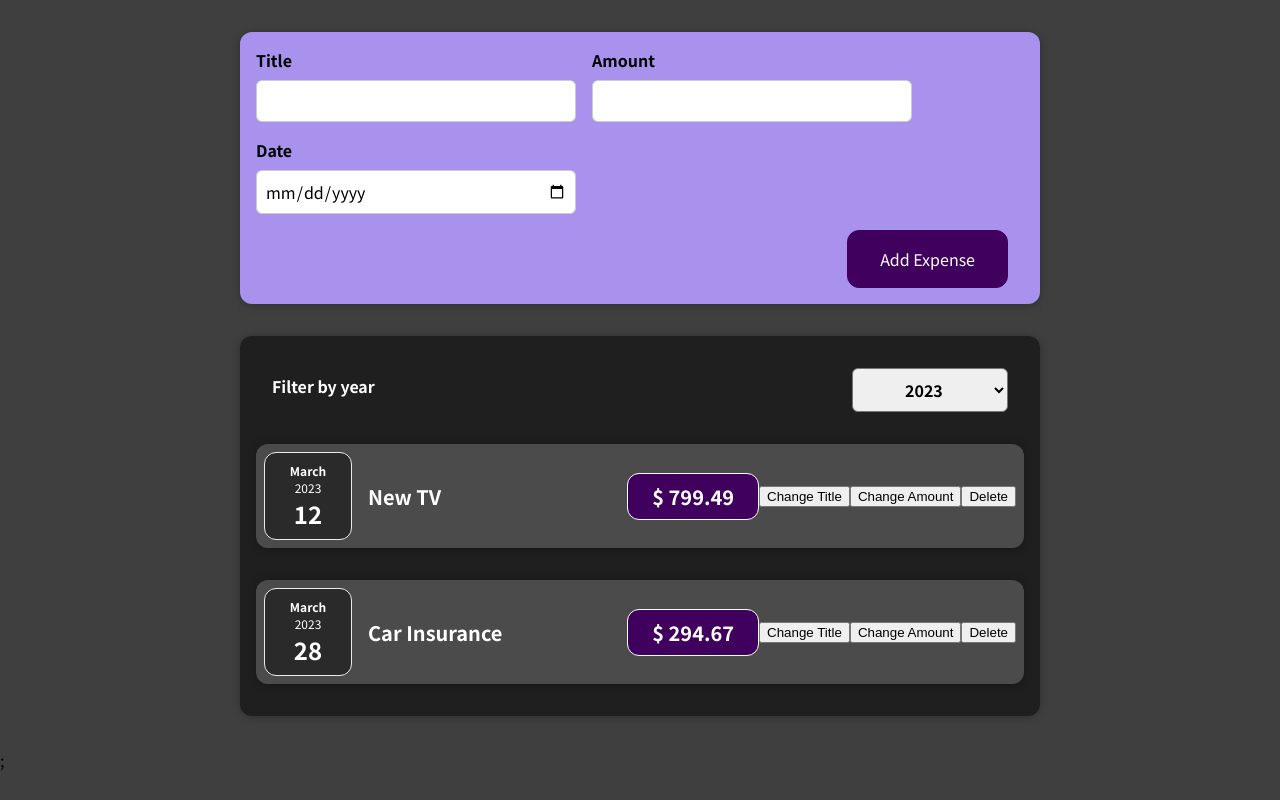
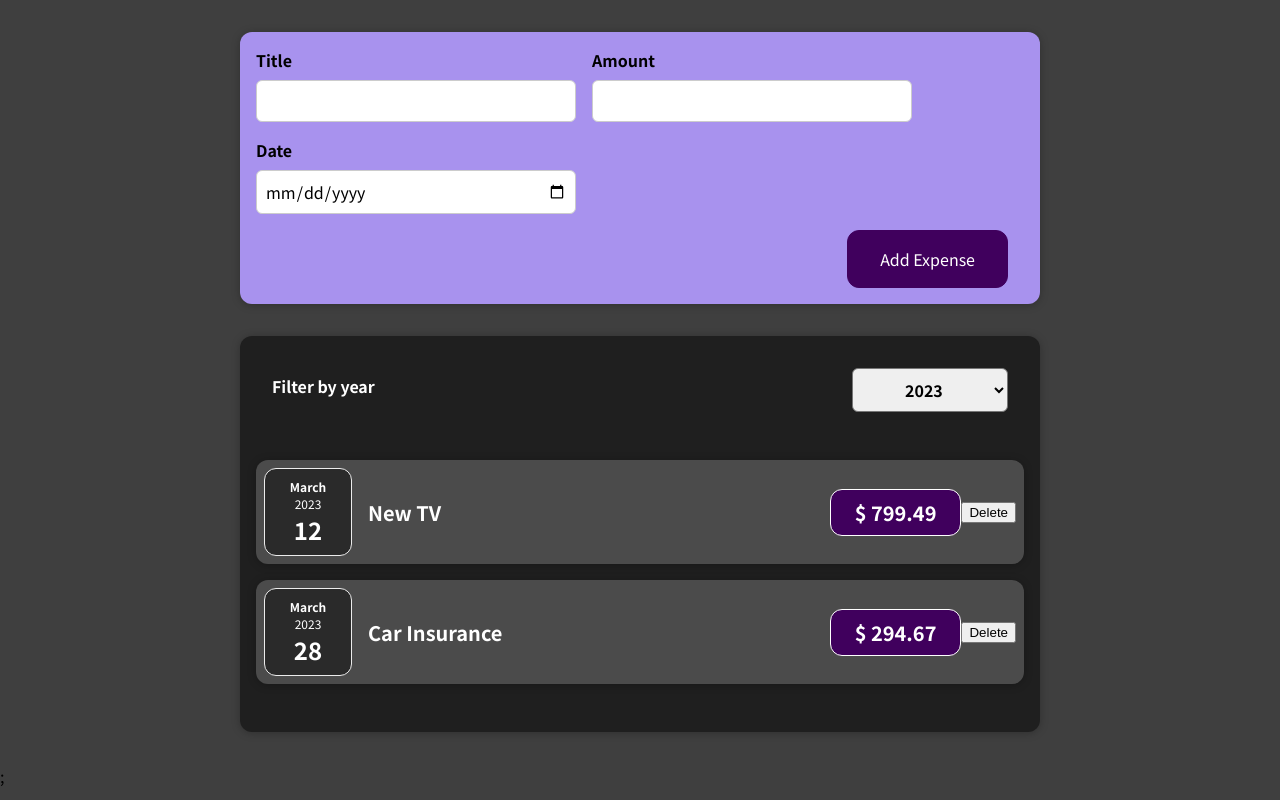
Before and after one commit to shubhamv387/ExpenseTrackerApp-UI-React, a React (Vite) app: page / in a window 1280 px wide. Built offline with nearby package versions, Linux system fonts and the light colour scheme.

Commit message:
added single expense conditional rendering

```diff
--- a/src/assets/components/Expenses/ExpenseItem.jsx
+++ b/src/assets/components/Expenses/ExpenseItem.jsx
@@ -5,29 +5,18 @@ import ExpenseDetails from "./ExpenseDetails";
 import Card from "../UI/Card";
 
 const ExpenseItem = (props) => {
-  const [title, setTitle] = useState(props.title);
-  const [amount, setAmount] = useState(props.amount);
-
-  const titleHandler = () => {
-    setTitle("Hello");
-  };
-
-  const amountHandler = () => {
-    setAmount(100);
-  };
-
   const deleteHandler = (id) => {
     props.delete(id);
   };
 
   return (
-    <Card className="expense-item">
-      <ExpenseDate date={props.date} />
-      <ExpenseDetails title={title} amount={amount} />
-      <button onClick={titleHandler}>Change Title</button>
-      <button onClick={amountHandler}>Change Amount</button>
-      <button onClick={() => deleteHandler(props.id)}>Delete</button>
-    </Card>
+    <li>
+      <Card className="expense-item">
+        <ExpenseDate date={props.date} />
+        <ExpenseDetails title={props.title} amount={props.amount} />
+        <button onClick={() => deleteHandler(props.id)}>Delete</button>
+      </Card>
+    </li>
   );
 };
 
--- a/src/assets/components/Expenses/Expenses.jsx
+++ b/src/assets/components/Expenses/Expenses.jsx
@@ -1,15 +1,11 @@
 import React, { useState } from "react";
 import "./Expenses.css";
-import ExpenseItem from "./ExpenseItem";
 import Card from "../UI/Card";
 import ExpensesFilter from "./ExpensesFilter";
+import ExpensesList from "./ExpensesList";
 
 const Expenses = (props) => {
   const [filteredYear, setFilteredYear] = useState("2023");
-
-  const deleteExpense = (id) => {
-    props.onDeleteExpense(id);
-  };
 
   const filterChangeHandler = (selectedYear) => {
     setFilteredYear(selectedYear);
@@ -19,29 +15,16 @@ const Expenses = (props) => {
     (expense) => expense.date.getFullYear().toString() === filteredYear
   );
 
-  let expensesContent = (
-    <p style={{ color: "#fff", alignSelf: "center" }}>No expenses found.</p>
-  );
-
-  if (filteredExpenses.length > 0)
-    expensesContent = filteredExpenses.map((expense) => (
-      <ExpenseItem
-        key={expense.id}
-        id={expense.id}
-        title={expense.title}
-        amount={expense.amount}
-        date={expense.date}
-        delete={deleteExpense}
-      />
-    ));
-
   return (
     <Card className="expenses">
       <ExpensesFilter
         selected={filteredYear}
         onChangeFilter={filterChangeHandler}
       />
-      {expensesContent}
+      <ExpensesList
+        items={filteredExpenses}
+        onDeleteExpense={props.onDeleteExpense}
+      />
     </Card>
   );
 };
--- /dev/null
+++ b/src/assets/components/Expenses/ExpensesList.css
@@ -0,0 +1,9 @@
+.expenses-list {
+  padding: 0;
+  list-style: none;
+}
+
+.expenses-list__fallback {
+  text-align: center;
+  color: #ffffff;
+}
--- /dev/null
+++ b/src/assets/components/Expenses/ExpensesList.jsx
@@ -0,0 +1,34 @@
+import React from "react";
+import "./ExpensesList.css";
+import ExpenseItem from "./ExpenseItem";
+
+const ExpensesList = (props) => {
+  const deleteExpense = (id) => {
+    props.onDeleteExpense(id);
+  };
+
+  if (props.items.length === 0)
+    return <h2 className="expenses-list__fallback">No expenses found.</h2>;
+
+  return (
+    <ul className="expenses-list">
+      {props.items.map((expense) => (
+        <ExpenseItem
+          key={expense.id}
+          id={expense.id}
+          title={expense.title}
+          amount={expense.amount}
+          date={expense.date}
+          delete={deleteExpense}
+        />
+      ))}
+      {props.items.length === 1 && (
+        <h2 className="expenses-list__fallback">
+          Only single Expense here. Please add more...
+        </h2>
+      )}
+    </ul>
+  );
+};
+
+export default ExpensesList;
```
